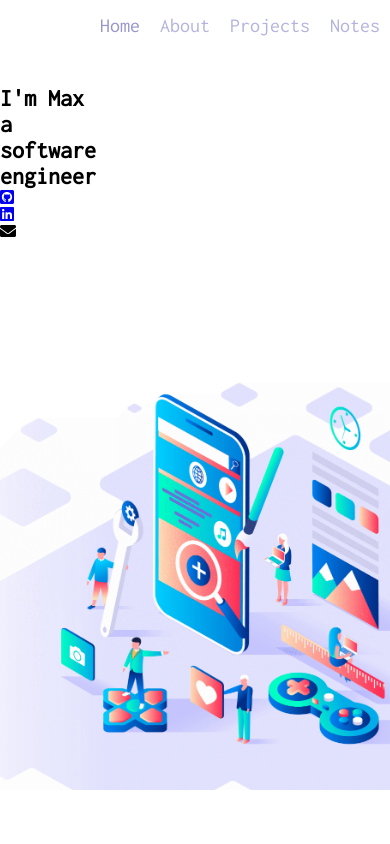
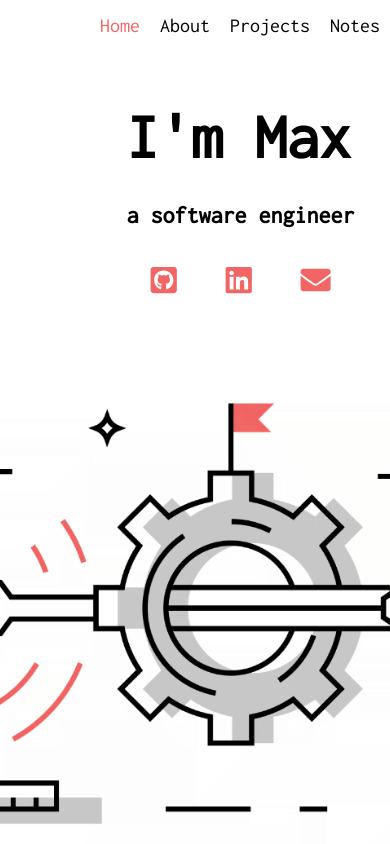
Before and after one commit to MaxBSilver/portfolio-2019, a React (Create React App) app: page / in a window 390 px wide. Built offline with nearby package versions, Linux system fonts and the light colour scheme.

Commit message:
Update to new design inspiration for main, some JSX changes but mainly scss

```diff
--- a/src/containers/Main/Main.jsx
+++ b/src/containers/Main/Main.jsx
@@ -1,7 +1,7 @@
 import React, { Component } from 'react';
 import LrgButton from '../../components/LrgBtn/LrgBtn';
 
-import background from '../../assets/2.png';
+import background from '../../assets/team_bkg.png';
 import { FontAwesomeIcon } from '@fortawesome/react-fontawesome';
 import { faGithubSquare, faLinkedin } from '@fortawesome/free-brands-svg-icons';
 import { faEnvelope } from '@fortawesome/free-solid-svg-icons';
@@ -12,33 +12,25 @@ export class Main extends Component {
 			<main>
 				<div className="main-parent-container">
 					<section className="info-container">
+						<section>
 							<h1>I'm Max</h1>
 							<h2>a software engineer</h2>
+							<div>
 								<a href="https://github.com/MaxBSilver" target="_blank" rel="noopener noreferrer">
 									<FontAwesomeIcon icon={faGithubSquare} />
 								</a>
 								<a href="https://www.linkedin.com/in/max-b-silver/" target="_blank" rel="noopener noreferrer">
 									<FontAwesomeIcon icon={faLinkedin} />
 								</a>
+								<a href="https://www.linkedin.com/in/max-b-silver/" target="_blank" rel="noopener noreferrer">
 									<FontAwesomeIcon icon={faEnvelope} />
-					</section>
-					<section className="image-container">
-						<img src={background} alt="background landscape, green field with dark green trees" />
-					</section>
-					{/* <section className="info-container">
-
-							<section className="icon-container">
-								<a href="https://github.com/MaxBSilver" target="_blank" rel="noopener noreferrer" >
-									<FontAwesomeIcon icon={faGithubSquare} />
 								</a>
-								<a href="https://www.linkedin.com/in/max-b-silver/" target="_blank" rel="noopener noreferrer" >
-									<FontAwesomeIcon icon={faLinkedin} />
-								</a>
-								<FontAwesomeIcon icon={faEnvelope} />
+							</div>
 						</section>
 					</section>
-						<section className="main-btn-cntr" />
-						<img src={background} alt="background landscape, green field with dark green trees" /> */}
+					<section className="image-container" style={{backgroundImage: `url(${background})`}}>
+						{/* <img src={background} alt="background landscape, green field with dark green trees" /> */}
+					</section>
 				</div>
 			</main>
 		);
--- a/src/containers/Main/main.scss
+++ b/src/containers/Main/main.scss
@@ -3,47 +3,49 @@ main {
   @include flex(row, center);
   align-items: center;
   width:100%;
+  & h1 {
+    font-size: 4em;
+  }
   & .main-parent-container {
-    @include flex(row, center);
+    @include flex(column, center);
     animation: fadeIn 3s forwards;
     @include inheritHW();
     & .info-container {
-    @include flex(column, center);
-      width: 30%;
+      height: 40%;
+      @include flex(column, center);
+      align-items: center;
+      & section {
+        transform: translateX(20%);
+        height: 200px;
+        @include flex(column, space-between);
+
+      }
+      & div {
+        font-size: 30px;
+        display: flex;
+        justify-content: space-around;
+        & a {
+          color: #F26565;
+          padding: 5px;
+        }
+      }
     }
    & .image-container {
     @include flex(column, flex-end);
     overflow: hidden;
-      min-width:70%;
-      & img {
-       object-fit: contain;
-       width: 100%;
-      }
+    height: 60%;
+    width:100%;
+    background-size: cover;
+    background-repeat: no-repeat;
+    background-position: center;
     }
   }
 
 }
 
 @media only screen and (max-width: 750px) {
-  .main-parent-container {
-    flex-direction: column !important;
-    & .image-container {
-      height: 70%;
-      & img {
-        height: 100%;
-        min-width: 600px;
-        margin-right: 50%;
-      }
-    }
-    & .info-container {
-      height: 30%;
-    }
-  }
+
 }
 @media only screen and (max-width: 400px) {
-  .image-container {
-    & img {
-      margin-left: -35%;
-    }
-  }
+
 }
--- a/src/containers/Nav/nav.scss
+++ b/src/containers/Nav/nav.scss
@@ -2,7 +2,7 @@ nav {
   @include flex( row, flex-end);
   height: 5%;
   & .selected {
-    color: rgb(150, 149, 204);
+    color: #F26565;
     transition: color 0.5s, text-decoration;
   }
   & div {
@@ -16,11 +16,11 @@ nav {
     text-decoration: none;
     transition: color 0.5s;
     font-size: 20px;
-    color: rgb(179, 179, 223);
+    color: black;
 
   }
   a:hover {
-    color: rgb(150, 149, 204);
+    color: #F26565;
     transition: color 0.5s;
   }
 }
--- a/src/sass/index.scss
+++ b/src/sass/index.scss
@@ -20,6 +20,8 @@
 body {
   height: 100vh;
   width: 100vw;
+  // max-width: 2000px;
+  margin: 0 auto;
 }
 #root {
   height: 100%;
```
Also changed, not shown: src/assets/team_bkg.png (added). Lines whose indentation alone changed are shown as unchanged.
